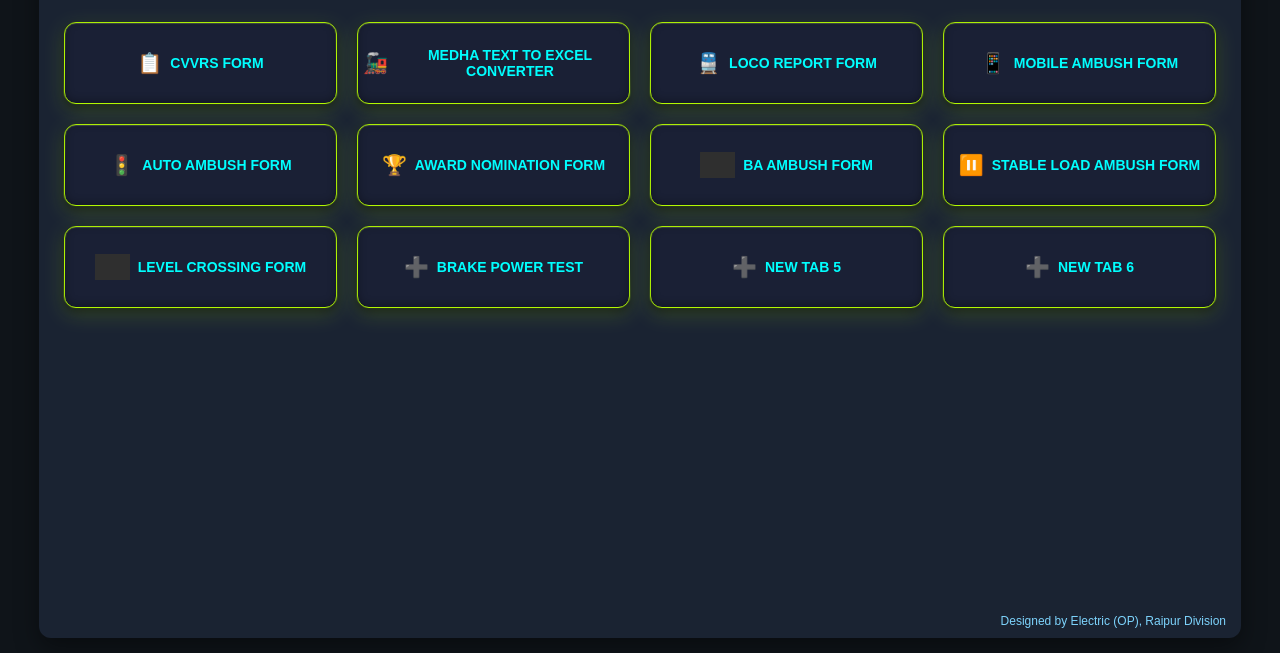
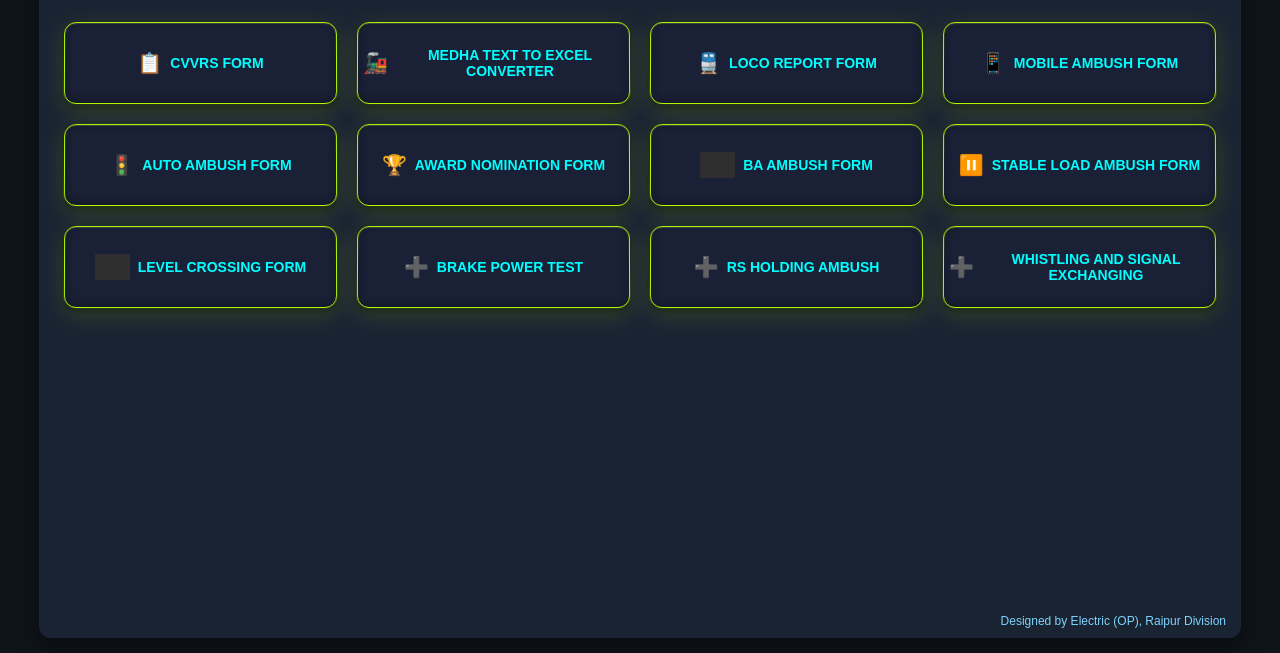
Before and after one commit to raipurdivision/utilitydashboardcli, a plain HTML site: page index.html in a window 1280 px wide. Shown: the part 147-800 px from the top of the page. Drawn offline with nearby package versions, Linux system fonts and the light colour scheme; grey boxes are pictures that could not be loaded.

Commit message:
Add files via upload

```diff
--- a/index.html
+++ b/index.html
@@ -893,13 +893,13 @@ document.addEventListener('DOMContentLoaded', function() {
             <span class="box-icon">➕</span>
             <span>BRAKE POWER TEST</span>
         </div>
-          <div class="box box6" onclick="openLink('#')">
+          <div class="box box6" onclick="openLink('https://raipurdivision.github.io/rsholdingform/')">
             <span class="box-icon">➕</span>
-            <span>NEW TAB 5</span>
+            <span>RS HOLDING AMBUSH</span>
         </div>
-          <div class="box box6" onclick="openLink('#')">
+          <div class="box box6" onclick="openLink('https://raipurdivision.github.io/whistling-and-signal-exchange/')">
             <span class="box-icon">➕</span>
-            <span>NEW TAB 6</span>
+            <span>WHISTLING AND SIGNAL EXCHANGING</span>
         </div>
     </div>
 
```
